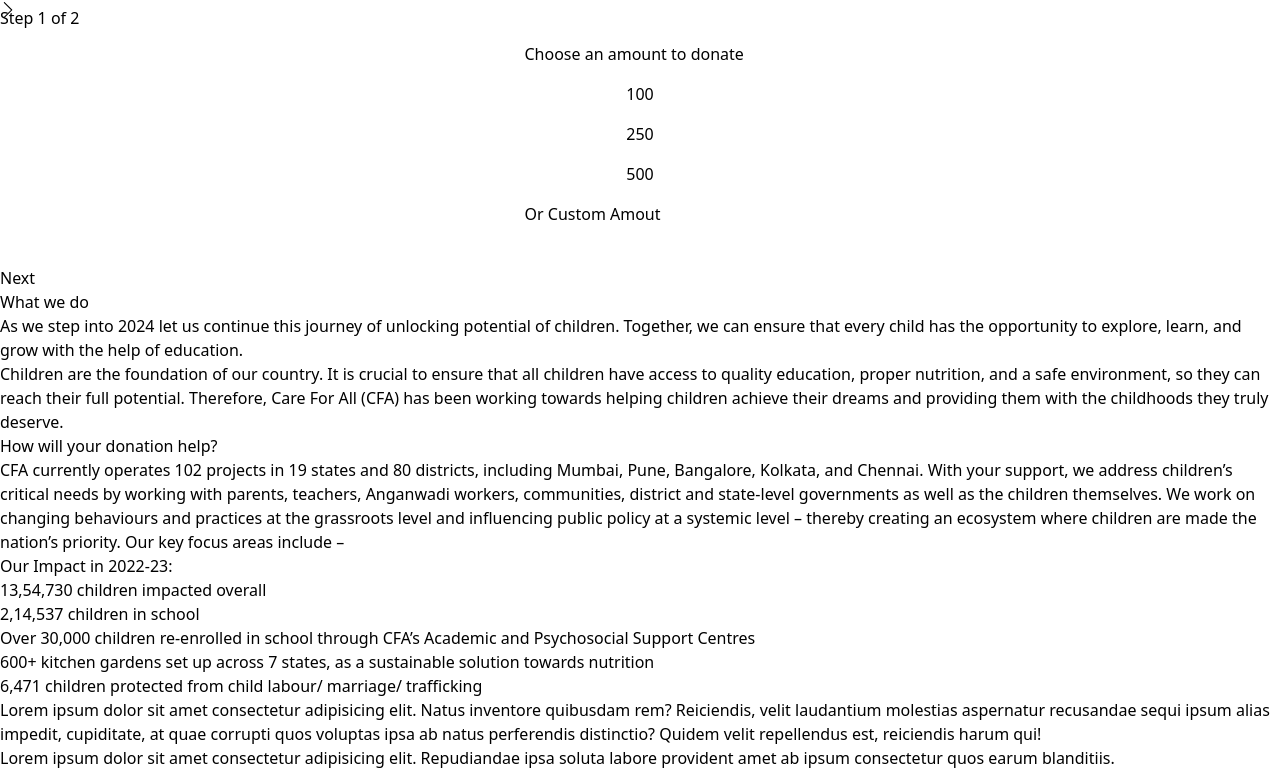
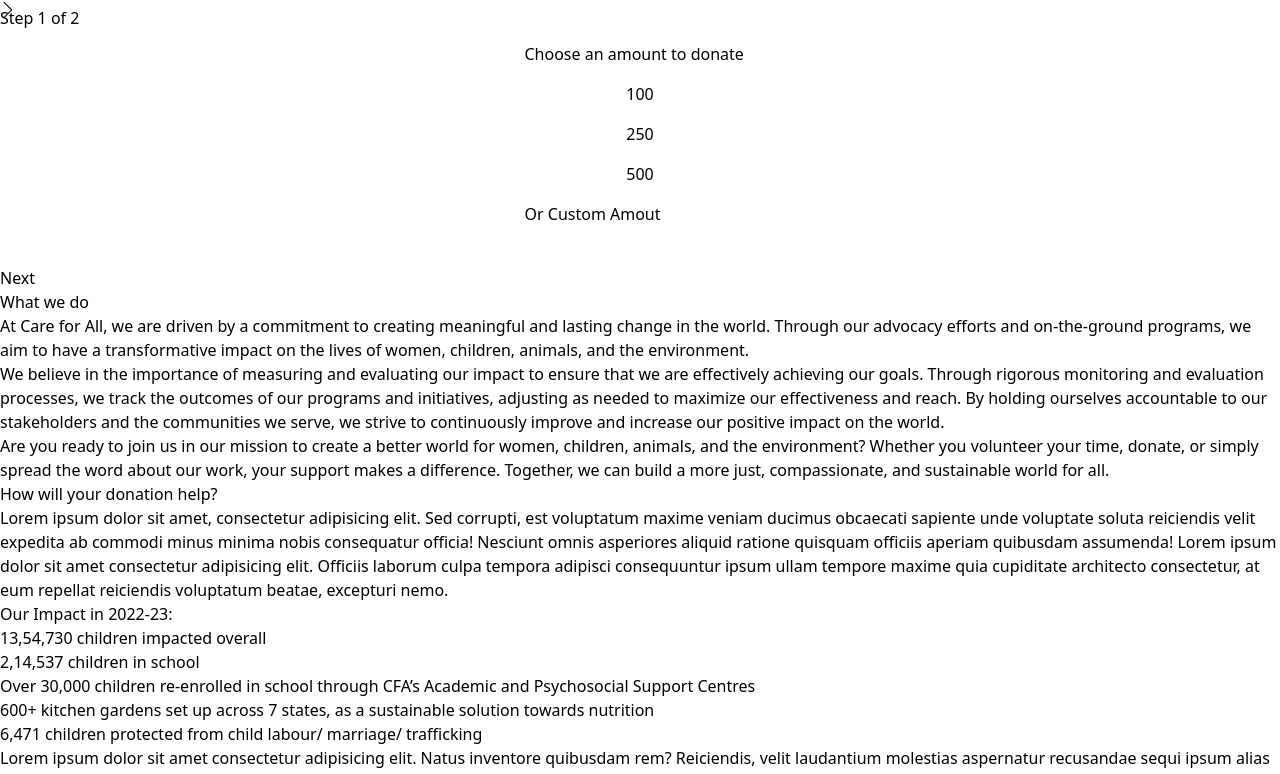
Before and after one commit to shreyash2204/Cfa, a React (Vite) app: page /donate in a window 1280 px wide. Shown: the part 1528-2302 px from the top of the page. Built offline with nearby package versions, Linux system fonts and the light colour scheme.

Commit message:
added links to all button

```diff
--- a/src/components/Button.jsx
+++ b/src/components/Button.jsx
@@ -1,12 +1,15 @@
 import React from "react";
 import { FaHeart } from "react-icons/fa";
+import { Link } from "react-router-dom";
 
 const Button = ({ name, heart }) => {
   return (
-    <button className="bg-orange-500 py-3 px-8 rounded-full text-white  flex gap-2 items-center justify-center">
-      {name}
-      {heart && <FaHeart className="text-sm" />}
-    </button>
+    <Link to="/donate">
+      <button className="bg-orange-500 py-3 px-8 rounded-full text-white  flex gap-2 items-center justify-center">
+        {name}
+        {heart && <FaHeart className="text-sm" />}
+      </button>
+    </Link>
   );
 };
 
--- a/src/components/DonateSection.jsx
+++ b/src/components/DonateSection.jsx
@@ -45,43 +45,45 @@
       <div className="lg:col-[1/3] lg:row-[1] max-h-full px-4 max-sm:p-0">
         <div className="flex flex-col gap-12">
           <div className="flex flex-col gap-4">
-            <h2 className="text-4xl font-semibold text-neutral-700">
+            <h2 className="text-4xl font-semibold">
               What <span className="gloria-font text-orange-500">we do</span>
             </h2>
-            <p className="font-light text-[15px] ">
-              As we step into 2024 let us continue this journey of unlocking
-              potential of children. Together, we can ensure that every child
-              has the opportunity to explore, learn, and grow with the help of
-              education.
+            <p className=" text-[15px] ">
+              At Care for All, we are driven by a commitment to creating
+              meaningful and lasting change in the world. Through our advocacy
+              efforts and on-the-ground programs, we aim to have a
+              transformative impact on the lives of women, children, animals,
+              and the environment.
             </p>
-            <p className="font-light text-[15px]">
-              Children are the foundation of our country. It is crucial to
-              ensure that all children have access to quality education, proper
-              nutrition, and a safe environment, so they can reach their full
-              potential. Therefore, Care For All (CFA) has been working towards
-              helping children achieve their dreams and providing them with the
-              childhoods they truly deserve.
+            <p className=" text-[15px]">
+              We believe in the importance of measuring and evaluating our
+              impact to ensure that we are effectively achieving our goals.
+              Through rigorous monitoring and evaluation processes, we track the
+              outcomes of our programs and initiatives, adjusting as needed to
+              maximize our effectiveness and reach. By holding ourselves
+              accountable to our stakeholders and the communities we serve, we
+              strive to continuously improve and increase our positive impact on
+              the world.
+            </p>
+            <p className=" text-[15px]">
+              Are you ready to join us in our mission to create a better world
+              for women, children, animals, and the environment? Whether you
+              volunteer your time, donate, or simply spread the word about our
+              work, your support makes a difference. Together, we can build a
+              more just, compassionate, and sustainable world for all.
             </p>
           </div>
 
           <div className="flex flex-col gap-4  ">
-            <h2 className="text-3xl font-semibold text-neutral-700">
+            <h2 className="text-3xl font-semibold">
               How will your
               <span className="gloria-font text-orange-500">
                 {" "}
                 donation help?
               </span>
             </h2>
-            <p className="font-light text-[15px] ">
-              CFA currently operates 102 projects in 19 states and 80 districts,
-              including Mumbai, Pune, Bangalore, Kolkata, and Chennai. With your
-              support, we address children’s critical needs by working with
-              parents, teachers, Anganwadi workers, communities, district and
-              state-level governments as well as the children themselves. We
-              work on changing behaviours and practices at the grassroots level
-              and influencing public policy at a systemic level – thereby
-              creating an ecosystem where children are made the nation’s
-              priority. Our key focus areas include –
+            <p className=" text-[15px] ">
+              Lorem ipsum dolor sit amet, consectetur adipisicing elit. Sed corrupti, est voluptatum maxime veniam ducimus obcaecati sapiente unde voluptate soluta reiciendis velit expedita ab commodi minus minima nobis consequatur officia! Nesciunt omnis asperiores aliquid ratione quisquam officiis aperiam quibusdam assumenda! Lorem ipsum dolor sit amet consectetur adipisicing elit. Officiis laborum culpa tempora adipisci consequuntur ipsum ullam tempore maxime quia cupiditate architecto consectetur, at eum repellat reiciendis voluptatum beatae, excepturi nemo.
             </p>
           </div>
 
--- a/src/components/Navbar.jsx
+++ b/src/components/Navbar.jsx
@@ -4,24 +4,22 @@
 import Button from "./Button";
 
 const Navbar = () => {
-
-  const[navColor, setNavColor] = useState(false);
+  const [navColor, setNavColor] = useState(false);
 
   const changeNavColor = () => {
-    if(window.scrollY >= 80) {
+    if (window.scrollY >= 80) {
       setNavColor(true);
     } else {
       setNavColor(false);
     }
-  }
+  };
 
   window.addEventListener("scroll", changeNavColor);
 
-
   return (
-    <header className="h-20 w-full text-white overflow-hidden fixed top-0 z-[100] transition-all ease duration-300"
-    style={{backgroundColor: navColor ? "rgba(0,0,0,.9)" : "transparent"}}
-    >
+    <header
+      className="h-20 w-full text-white overflow-hidden fixed top-0 z-[100] transition-all ease duration-300"
+      style={{ backgroundColor: navColor ? "rgba(0,0,0,.9)" : "transparent" }}>
       <nav className="h-full flex justify-between items-center w-[90%] md:w-[80%] mx-auto">
         <div>
           <Link to="/">
@@ -35,9 +33,7 @@
           <li>About</li>
         </ul> */}
         <div>
-          <Link to="/donate">
-            <Button name={"Donate"} heart={true} />
-          </Link>
+          <Button name={"Donate"} heart={true} />
         </div>
       </nav>
     </header>
```
